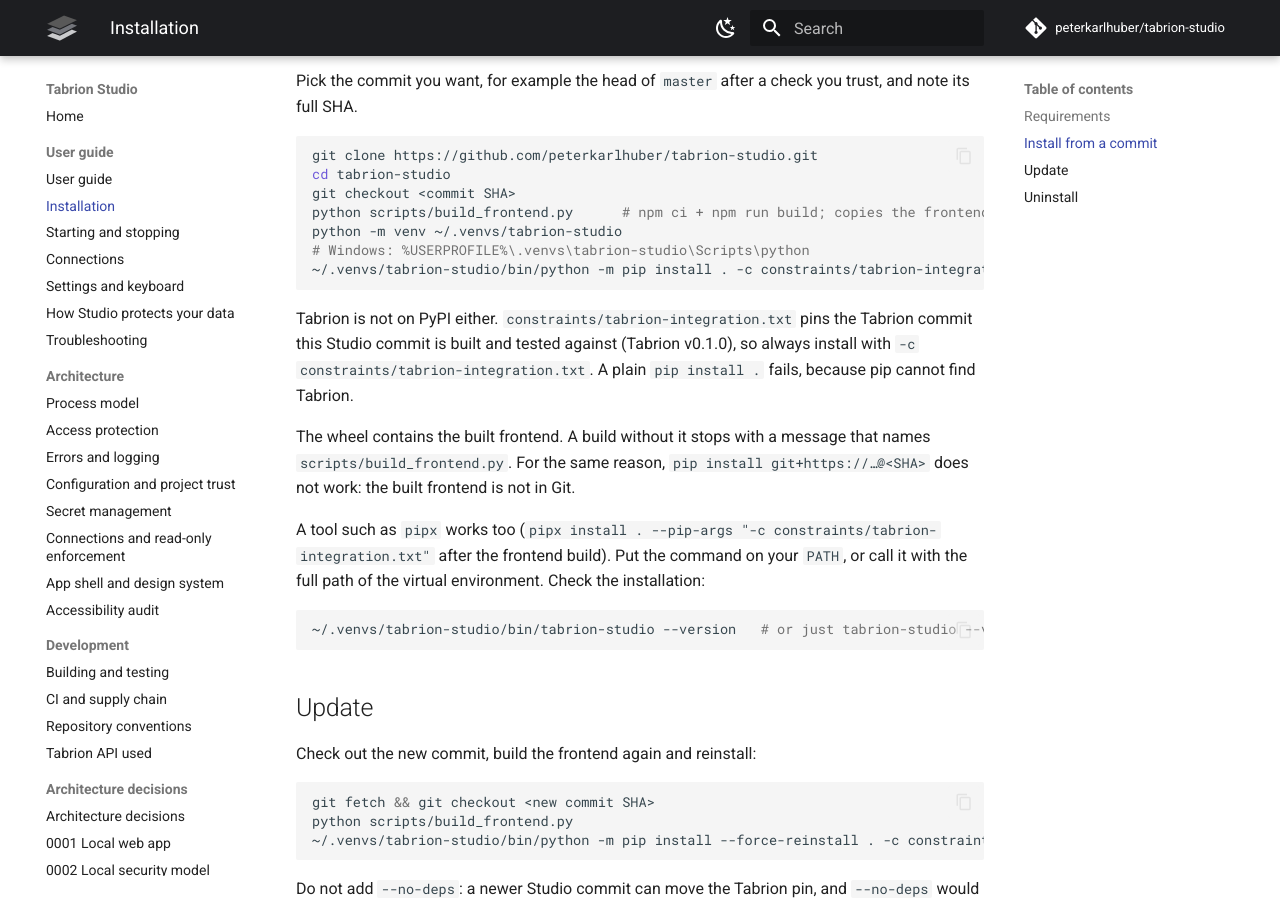
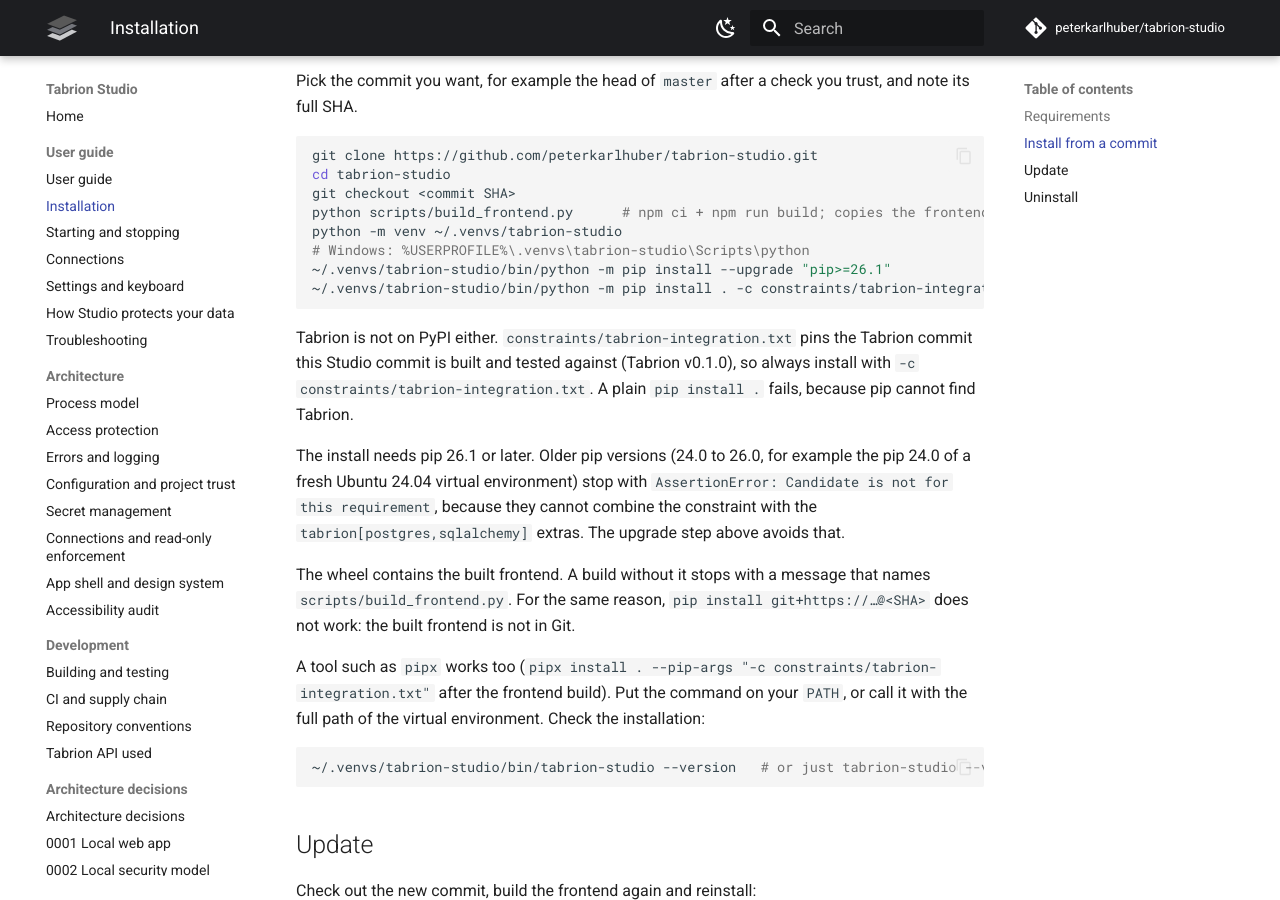
Before and after one commit to peterkarlhuber/tabrion-studio, an MkDocs documentation site: the page built from docs/guide/installation.md, in a window 1280 px wide and 900 px high, scrolled down 530 px. Built offline with MkDocs 1.6.1 and Material for MkDocs 9.7.7, drawn with Linux system fonts in a browser that asks for light colours; comment, search, counter and statistics services are not loaded.

Commit message:
Document pip 26.1+ for constrained installs (STU-009 C-2)
pip 24.0-26.0 stop with an internal AssertionError when the constraints
file pins tabrion and the requirement carries extras. Add an upgrade step
to the installation guide and CONTRIBUTING, and note it in TODO TS-001.

Co-Authored-By: Claude Opus 5.5 <noreply@anthropic.com>
Claude-Session: https://claude.ai/code/session_011tY7TC7Nu5VGro3DJGJcv8

````diff
--- a/docs/guide/installation.md
+++ b/docs/guide/installation.md
@@ -22,12 +22,17 @@ git checkout <commit SHA>
 python scripts/build_frontend.py      # npm ci + npm run build; copies the frontend into the package
 python -m venv ~/.venvs/tabrion-studio
 # Windows: %USERPROFILE%\.venvs\tabrion-studio\Scripts\python
+~/.venvs/tabrion-studio/bin/python -m pip install --upgrade "pip>=26.1"
 ~/.venvs/tabrion-studio/bin/python -m pip install . -c constraints/tabrion-integration.txt
 ```
 
 Tabrion is not on PyPI either. `constraints/tabrion-integration.txt` pins the Tabrion commit this Studio commit is
 built and tested against (Tabrion v0.1.0), so always install with `-c constraints/tabrion-integration.txt`. A plain
 `pip install .` fails, because pip cannot find Tabrion.
+
+The install needs pip 26.1 or later. Older pip versions (24.0 to 26.0, for example the pip 24.0 of a fresh
+Ubuntu 24.04 virtual environment) stop with `AssertionError: Candidate is not for this requirement`, because they
+cannot combine the constraint with the `tabrion[postgres,sqlalchemy]` extras. The upgrade step above avoids that.
 
 The wheel contains the built frontend. A build without it stops with a message that names
 `scripts/build_frontend.py`. For the same reason, `pip install git+https://…@<SHA>` does not work: the built frontend
````
Also changed, not shown: CONTRIBUTING.md (+1 -0 lines), docs/TODO.md (+1 -1 lines).
